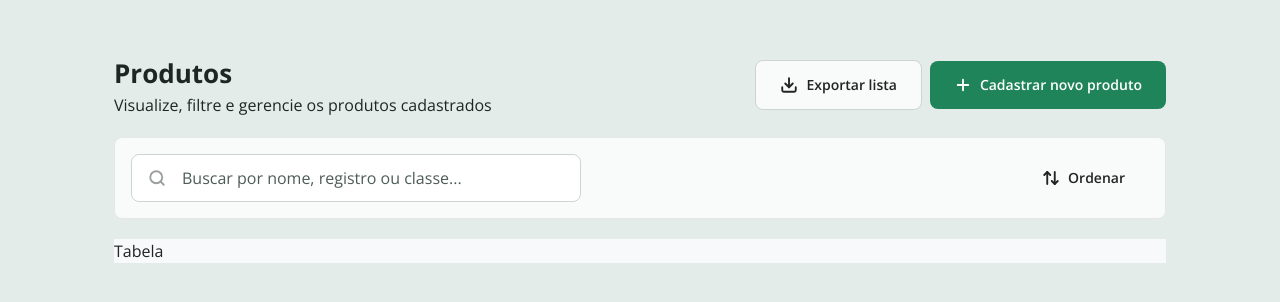
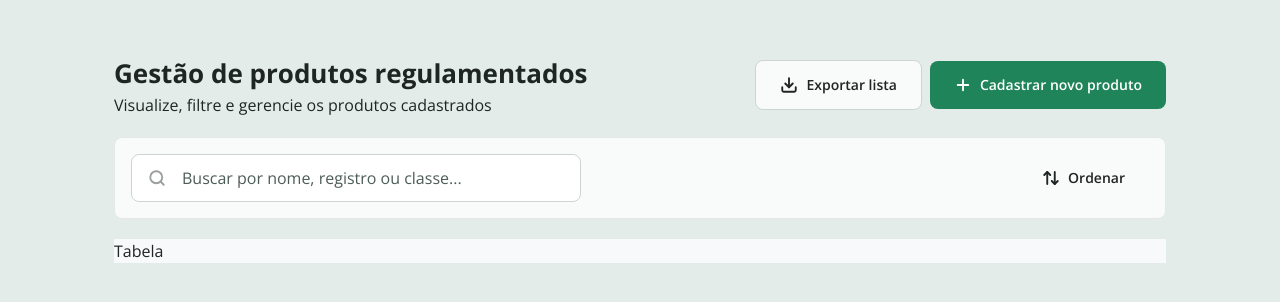
Before and after one commit to luizroquim/cadastro_produtos_anvisa, a React (Vite) app: page / in a window 1280 px wide. Shown: the part 242-544 px from the top of the page. Built offline with nearby package versions, Linux system fonts and the light colour scheme.

Commit message:
feat: update title

```diff
--- a/src/components/Reuse/Button/styles.ts
+++ b/src/components/Reuse/Button/styles.ts
@@ -23,6 +23,7 @@ const variantStyles = {
 const variantColor = {
   primary: css`
     background-color: ${({ theme }) => theme.colors.green_100};
+
     color: #ffff;
     &:hover {
       background-color: ${({ theme }) => theme.colors.green_200};
--- a/src/pages/Dashboard/index.tsx
+++ b/src/pages/Dashboard/index.tsx
@@ -33,7 +33,8 @@ export function Dashboard() {
       <ContentDash>
         <Header>
           <TitleGroup>
-            <h1>Produtos</h1>
+
+            <h1 >  Gestão de produtos regulamentados</h1>
             <span>Visualize, filtre e gerencie os produtos cadastrados</span>
           </TitleGroup>
           <Actions>
--- a/src/pages/NewProduct/index.tsx
+++ b/src/pages/NewProduct/index.tsx
@@ -3,7 +3,6 @@ import { InputField } from "../../components/Reuse/InputField";
 import { Overlay, Content, Form, FormData, RowField } from "./styles";
 import { Select } from "../../components/Reuse/Select";
 import { Button } from "../../components/Reuse/Button";
-
 import { Controller, useForm } from "react-hook-form";
 import { yupResolver } from "@hookform/resolvers/yup";
 import * as yup from "yup";
@@ -66,6 +65,7 @@ export function NewProduct({onClose}:NewProductProps) {
         <TitleContainer
           title="Cadastre um novo produto"
           subtitle="Preencha os campos para adicionar um item ao catálogo"
+
         />
 
         <Form onSubmit={handleSubmit(onSubmit)}>
```
